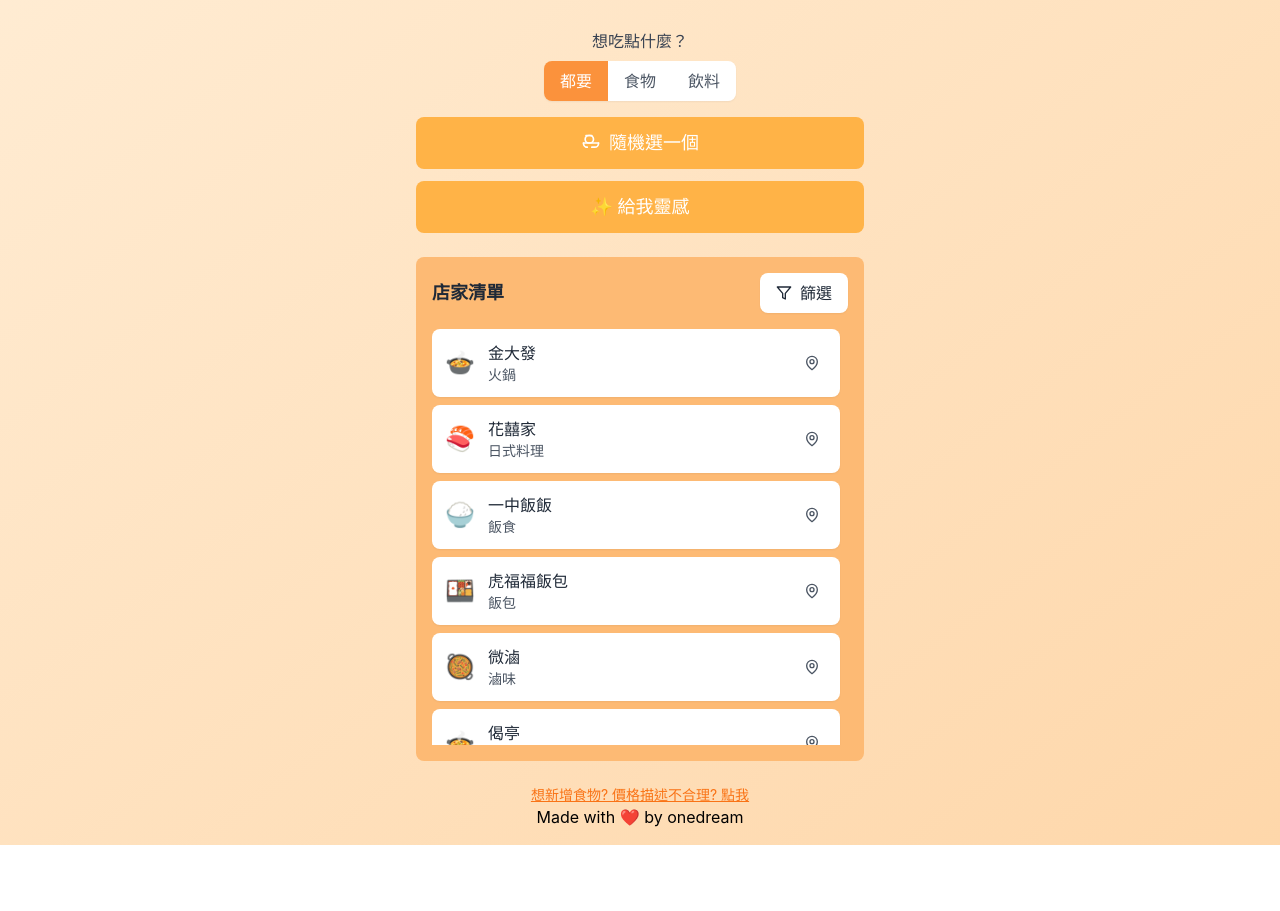
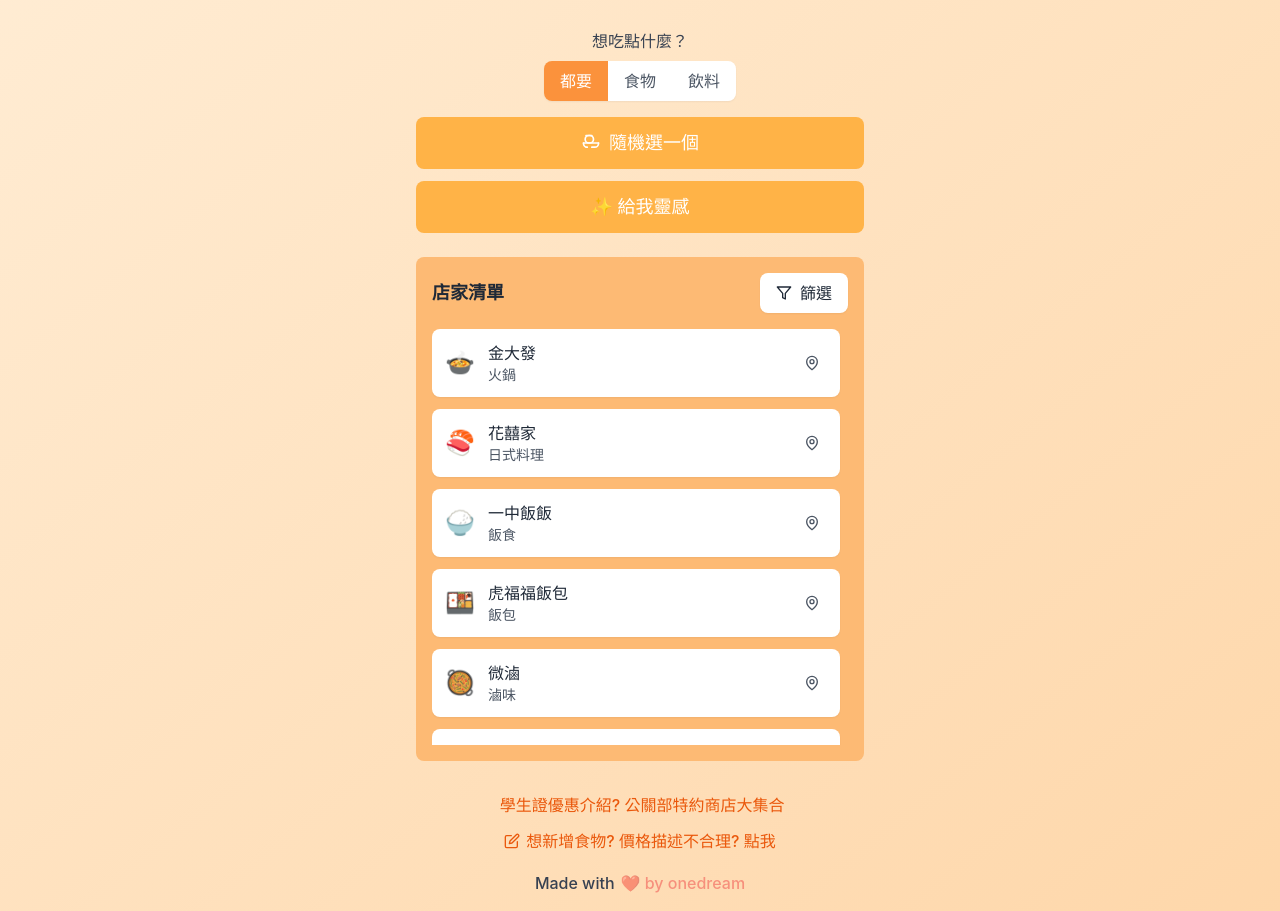
Before and after one commit to chaworld/nutc_fd, a website: page docs/index.html in a window 1280 px wide. Shown: the part 119-1030 px from the top of the page. Before the commit the page ends 964 px from the top, so only its background shows below. Drawn offline with nearby package versions, Linux system fonts and the light colour scheme.

Commit message:
Add files via upload

```diff
--- a/docs/index.html
+++ b/docs/index.html
@@ -96,19 +96,38 @@
             </div>
 
             <div class="w-full">
-              <div id="restaurantList" class="max-h-[26rem] overflow-y-auto space-y-2 pr-2">
-                <!-- 店家列表將由 JavaScript 動態生成 -->
+              <div id="restaurantList" class="max-h-[26rem] overflow-y-auto space-y-3 pr-2 scrollbar-thin">
+              <!-- 店家列表將由 JavaScript 動態生成 -->
               </div>
             </div>
+            </div>
           </div>
-        </div>
 
-        <div class="mt-6 text-center">
-          <p class="text-gray-600 text-sm">
-            <a href="https://pine-swamp-64e.notion.site/1f64b71279d480008b2fcaf1522fd1d8" class="text-orange-500 hover:text-orange-600 underline" target="_blank">想新增食物? 價格描述不合理? 點我</a>
-          </p>
-          <p >Made with ❤️ by onedream</p>
-        </div>
+          <div class="mt-8 text-center px-4">
+            <div class="space-y-3 mb-4">
+            <a href="https://www.instagram.com/ntcustsu__lifestyle/?igsh=Z3psbTVlbGUyOHZn#"
+               class="block sm:inline-block text-orange-600 hover:text-orange-700 font-medium transition-colors duration-200 hover:underline"
+               target="_blank">
+              <span class="flex items-center justify-center sm:inline-flex gap-1.5"></span>
+              <!-- <svg xmlns="http://www.w3.org/2000/svg" width="16" height="16" viewBox="0 0 24 24" fill="none" stroke="currentColor" stroke-width="2" stroke-linecap="round" stroke-linejoin="round"><path d="M7 10v12"></path><path d="M15 5.88 14 10h5.83a2 2 0 0 1 1.92 2.56l-2.33 8A2 2 0 0 1 17.5 22H4a2 2 0 0 1-2-2v-8a2 2 0 0 1 2-2h2.76a2 2 0 0 0 1.79-1.11L12 2h0a3.13 3.13 0 0 1 3 3.88Z"></path></svg> -->
+              學生證優惠介紹? 公關部特約商店大集合
+              </span>
+            </a>
+
+            <a href="https://pine-swamp-64e.notion.site/1f64b71279d480008b2fcaf1522fd1d8"
+               class="block sm:inline-block text-orange-600 hover:text-orange-700 font-medium transition-colors duration-200 hover:underline"
+               target="_blank">
+              <span class="flex items-center justify-center sm:inline-flex gap-1.5">
+              <svg xmlns="http://www.w3.org/2000/svg" width="16" height="16" viewBox="0 0 24 24" fill="none" stroke="currentColor" stroke-width="2" stroke-linecap="round" stroke-linejoin="round"><path d="M11 4H4a2 2 0 0 0-2 2v14a2 2 0 0 0 2 2h14a2 2 0 0 0 2-2v-7"></path><path d="M18.5 2.5a2.121 2.121 0 0 1 3 3L12 15l-4 1 1-4 9.5-9.5z"></path></svg>
+              想新增食物? 價格描述不合理? 點我
+              </span>
+            </a>
+            </div>
+
+            <p class="text-gray-700 font-medium flex items-center justify-center gap-1.5 text-sm md:text-base">
+            Made with <span class="text-red-500 animate-pulse">❤️ by onedream</span>
+            </p>
+          </div>
       </div>
     </div>
 
```
